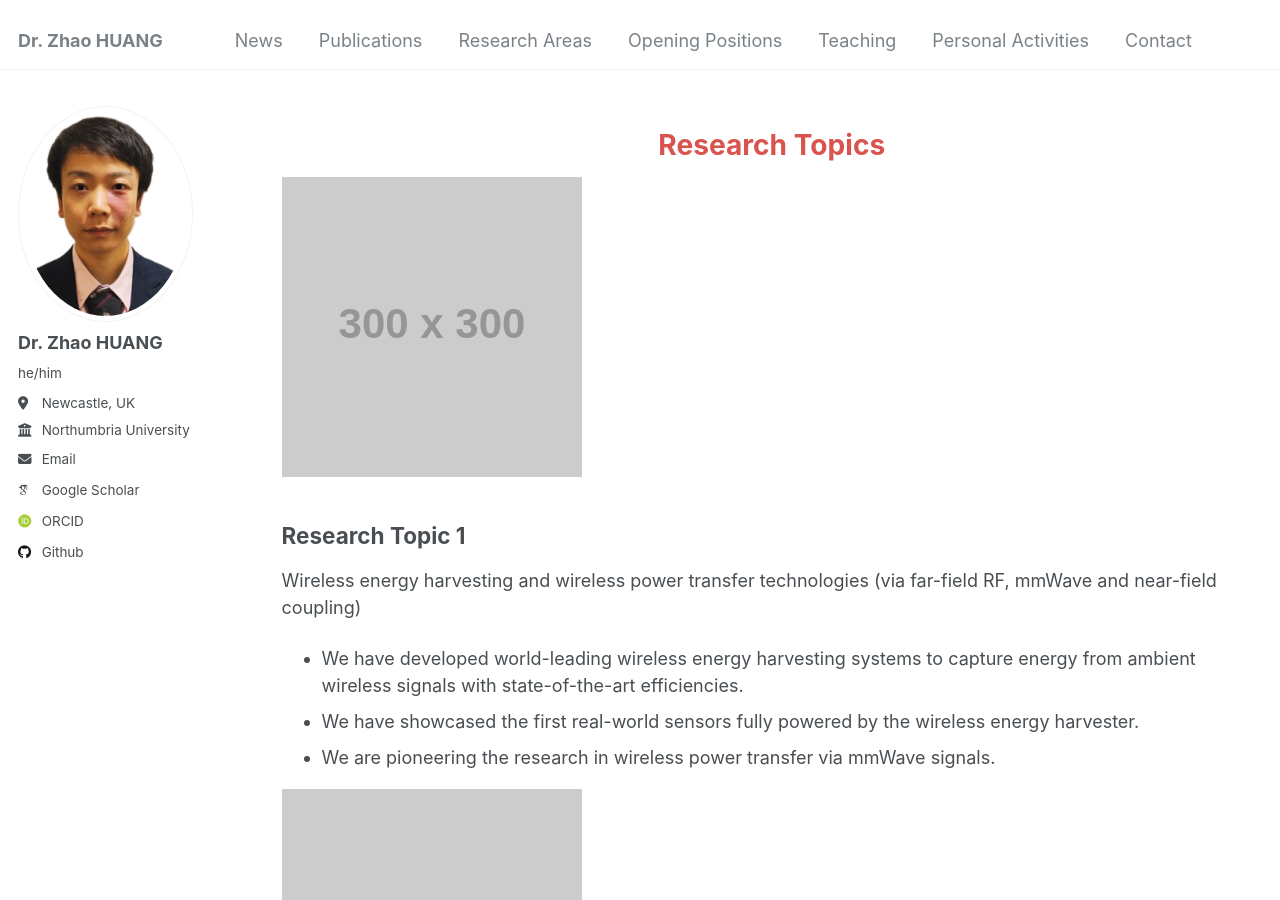
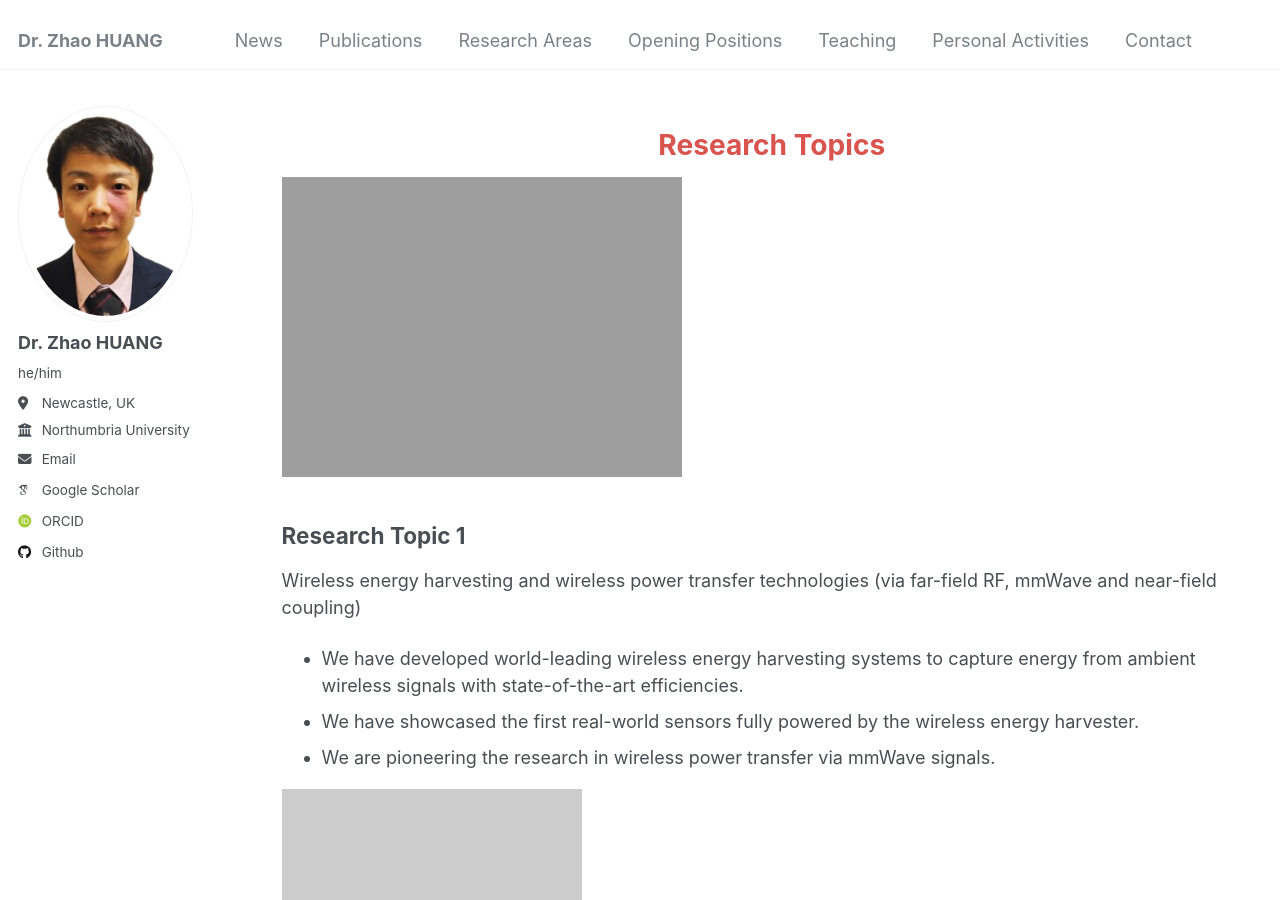
Before and after one commit to ZZ2020zz/ZZ2020zz.github.io, a Jekyll site: the page built from _pages/research.html, in a window 1280 px wide and 900 px high. Built offline with Jekyll 4.4.1, drawn with Linux system fonts in a browser that asks for light colours; some web fonts are replaced.

Commit message:
Update research.html

```diff
--- a/_pages/research.html
+++ b/_pages/research.html
@@ -19,7 +19,7 @@ author_profile: true
     </header>
 
     <div class="container">
-        <img src="https://via.placeholder.com/300" alt="Research Topic 1">
+        <img src="https://zz2020zz.github.io//assets//css//Human%20Localization.png" alt="Research Topic 1">
         <div class="text">
             <h2>Research Topic 1</h2>
             <p>Wireless energy harvesting and wireless power transfer technologies (via far-field RF, mmWave and near-field coupling)</p>
```
